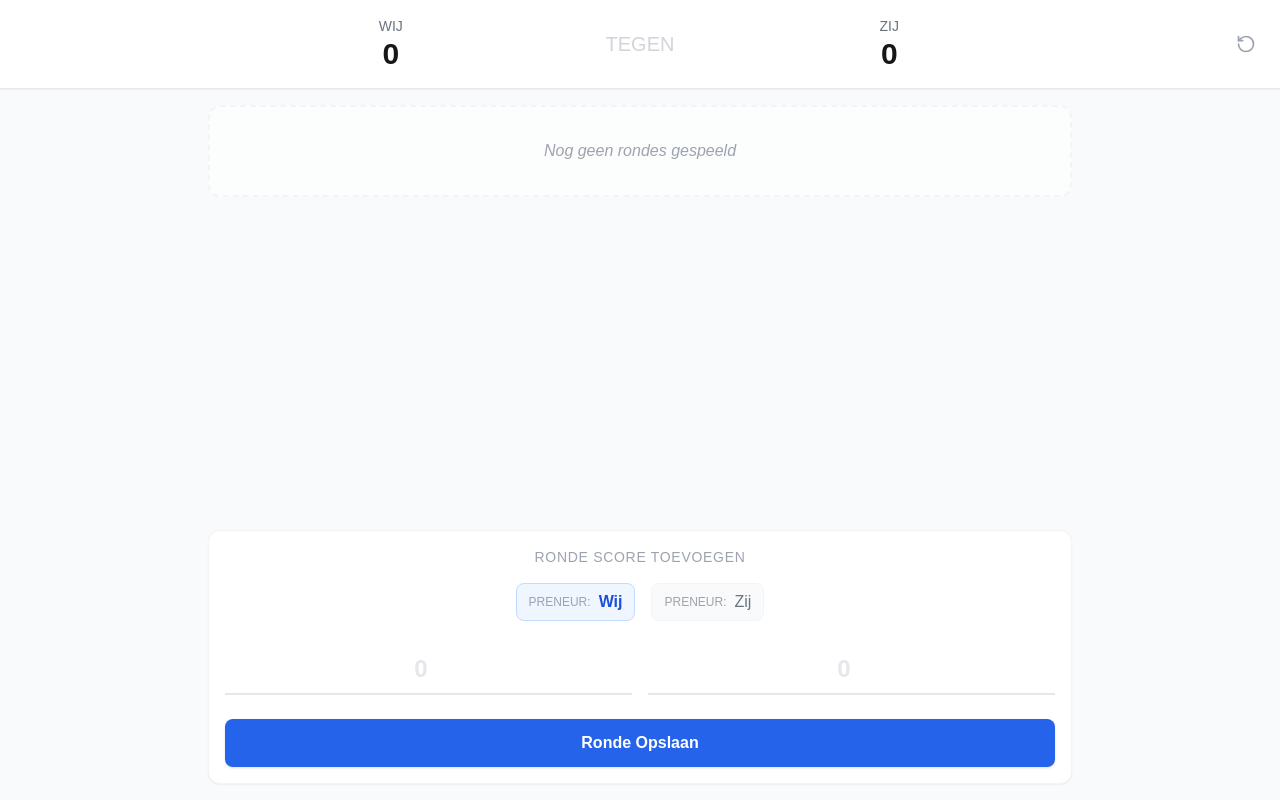
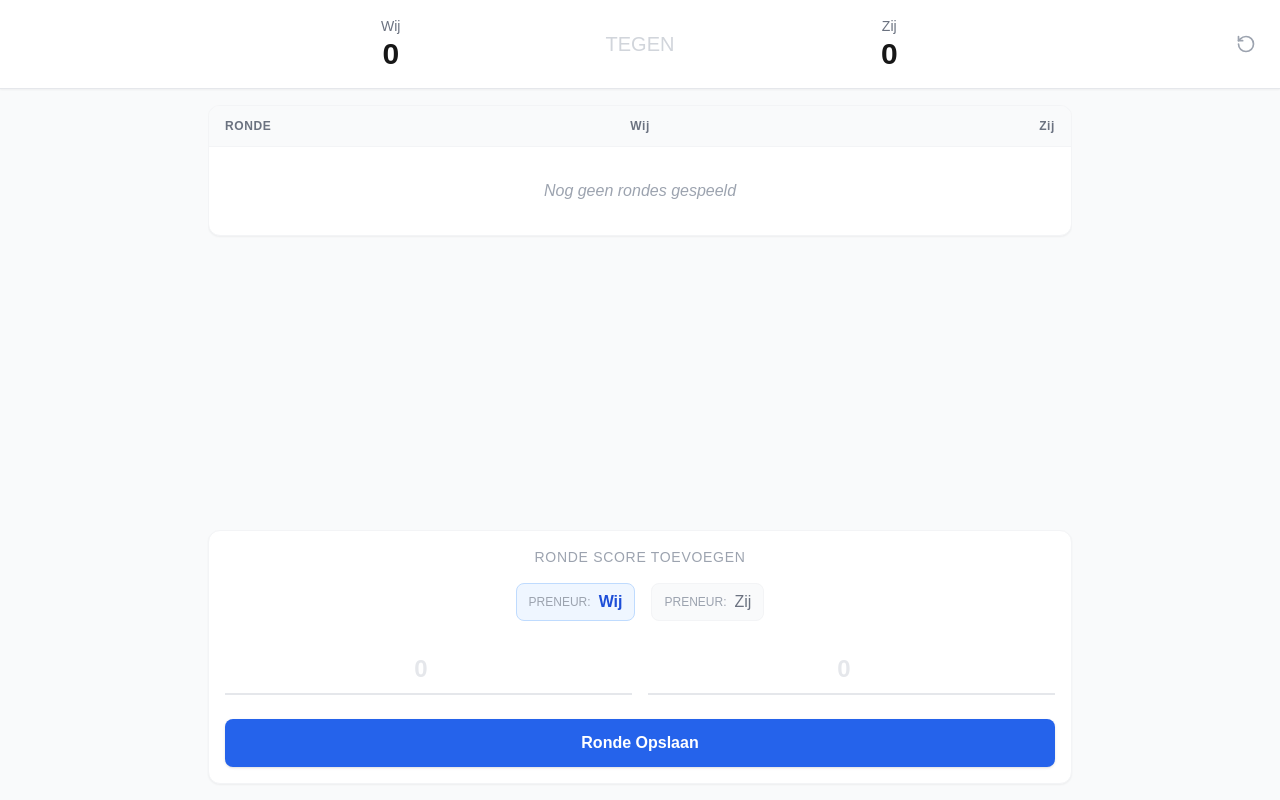
Before and after one commit to Controlix/cartes-ai, a Next.js app: page / in a window 1280 px wide. Built offline with nearby package versions, Linux system fonts and the light colour scheme.

Commit message:
UI: preserve team name casing and remove unnecessary uppercase transformations

```diff
--- a/src/app/page.tsx
+++ b/src/app/page.tsx
@@ -49,7 +49,11 @@ export default function Home() {
         )}
 
         <div className="flex-1 overflow-y-auto min-h-0">
-          <GameHistory rounds={rounds} />
+          <GameHistory
+            rounds={rounds}
+            team1Name={team1Name}
+            team2Name={team2Name}
+          />
         </div>
 
         <div className="flex-shrink-0">
--- a/src/components/GameHistory.tsx
+++ b/src/components/GameHistory.tsx
@@ -5,22 +5,20 @@ import { Crown, ThumbsDown, Scale } from 'lucide-react';
 
 interface GameHistoryProps {
   rounds: Round[];
+  team1Name?: string;
+  team2Name?: string;
 }
 
-const GameHistory: React.FC<GameHistoryProps> = ({ rounds }) => {
+const GameHistory: React.FC<GameHistoryProps> = ({
+  rounds,
+  team1Name = translations.history.team1Header,
+  team2Name = translations.history.team2Header
+}) => {
   const bottomRef = useRef<HTMLDivElement>(null);
 
   useEffect(() => {
     bottomRef.current?.scrollIntoView({ behavior: 'smooth' });
   }, [rounds]);
-
-  if (rounds.length === 0) {
-    return (
-      <div className="flex-1 flex items-center justify-center p-8 text-gray-400 italic bg-white/50 rounded-xl border-2 border-dashed border-gray-100">
-        {translations.history.emptyState}
-      </div>
-    );
-  }
 
   const renderScore = (
     score: number,
@@ -65,9 +63,15 @@ const GameHistory: React.FC<GameHistoryProps> = ({ rounds }) => {
     <div className="bg-white rounded-xl shadow-sm border border-gray-100 overflow-hidden flex flex-col">
       <div className="grid grid-cols-3 bg-gray-50 border-b border-gray-100 text-xs font-bold uppercase tracking-wider text-gray-500 py-3 px-4">
         <div className="text-left">{translations.history.roundLabel}</div>
-        <div className="text-center">{translations.history.team1Header}</div>
-        <div className="text-right">{translations.history.team2Header}</div>
+        <div className="text-center !capitalize !normal-case">{team1Name}</div>
+        <div className="text-right !capitalize !normal-case">{team2Name}</div>
       </div>
+
+      {rounds.length === 0 ? (
+        <div className="p-8 text-gray-400 italic text-center">
+          {translations.history.emptyState}
+        </div>
+      ) : (
         <div className="divide-y divide-gray-50">
           {rounds.map((round) => (
             <div
@@ -102,6 +106,7 @@ const GameHistory: React.FC<GameHistoryProps> = ({ rounds }) => {
           ))}
           <div ref={bottomRef} />
         </div>
+      )}
     </div>
   );
 };
--- a/src/components/ScoreHeader.tsx
+++ b/src/components/ScoreHeader.tsx
@@ -29,7 +29,7 @@ const ScoreHeader: React.FC<ScoreHeaderProps> = ({
     <header className="sticky top-0 z-50 bg-white border-b shadow-sm p-4 relative">
       <div className="flex justify-between items-center max-w-4xl mx-auto">
         <div className={`flex flex-col items-center flex-1 transition-all ${team1Leads ? 'scale-110 text-blue-600' : ''}`}>
-          <div className="flex items-center gap-1 text-sm font-medium text-gray-500 uppercase">
+          <div className="flex items-center gap-1 text-sm font-medium text-gray-500">
             <EditableName
               defaultName={team1Name}
               onNameChange={onTeam1NameChange}
@@ -43,7 +43,7 @@ const ScoreHeader: React.FC<ScoreHeaderProps> = ({
         <div className="text-gray-300 font-light mx-4 text-xl">{translations.header.vs}</div>
 
         <div className={`flex flex-col items-center flex-1 transition-all ${team2Leads ? 'scale-110 text-red-600' : ''}`}>
-          <div className="flex items-center gap-1 text-sm font-medium text-gray-500 uppercase">
+          <div className="flex items-center gap-1 text-sm font-medium text-gray-500">
             {team2Leads && <span>👑</span>}
             <EditableName
               defaultName={team2Name}
```
Also changed, not shown: 2 other files (tests, documents, lock files or other folders). Lines whose indentation alone changed are shown as unchanged.
